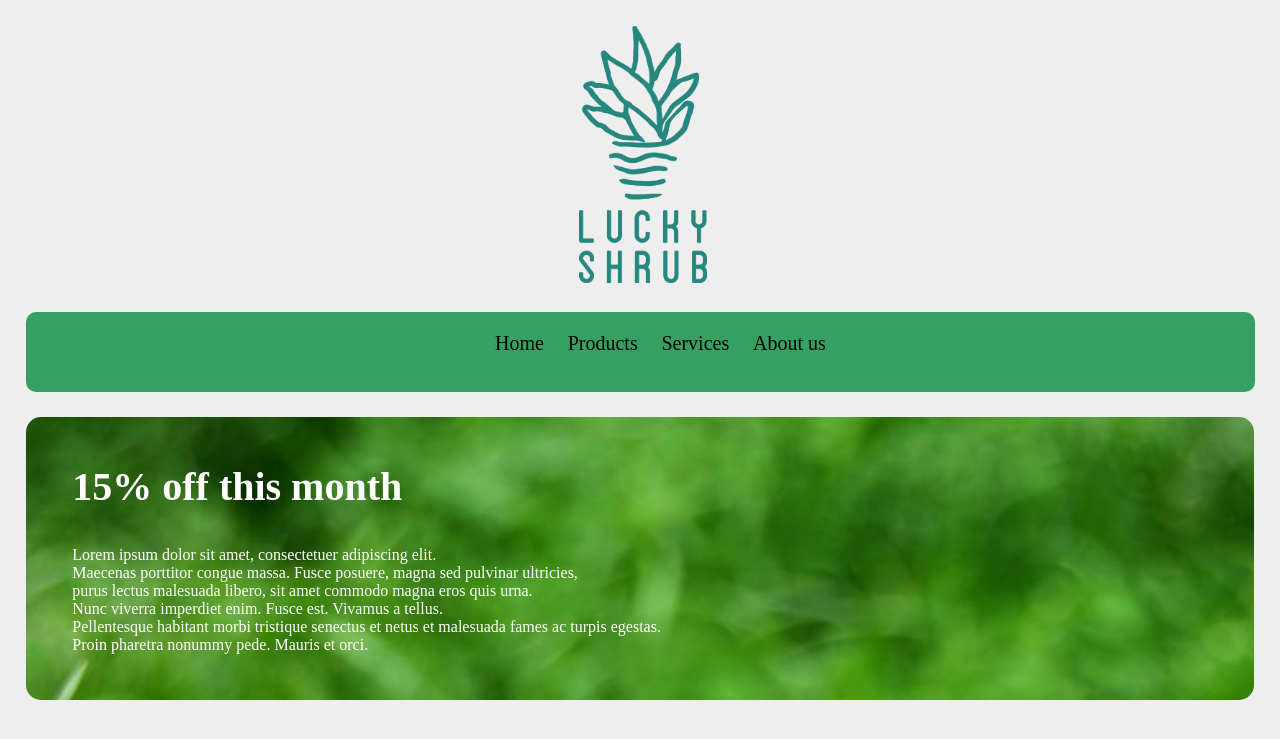
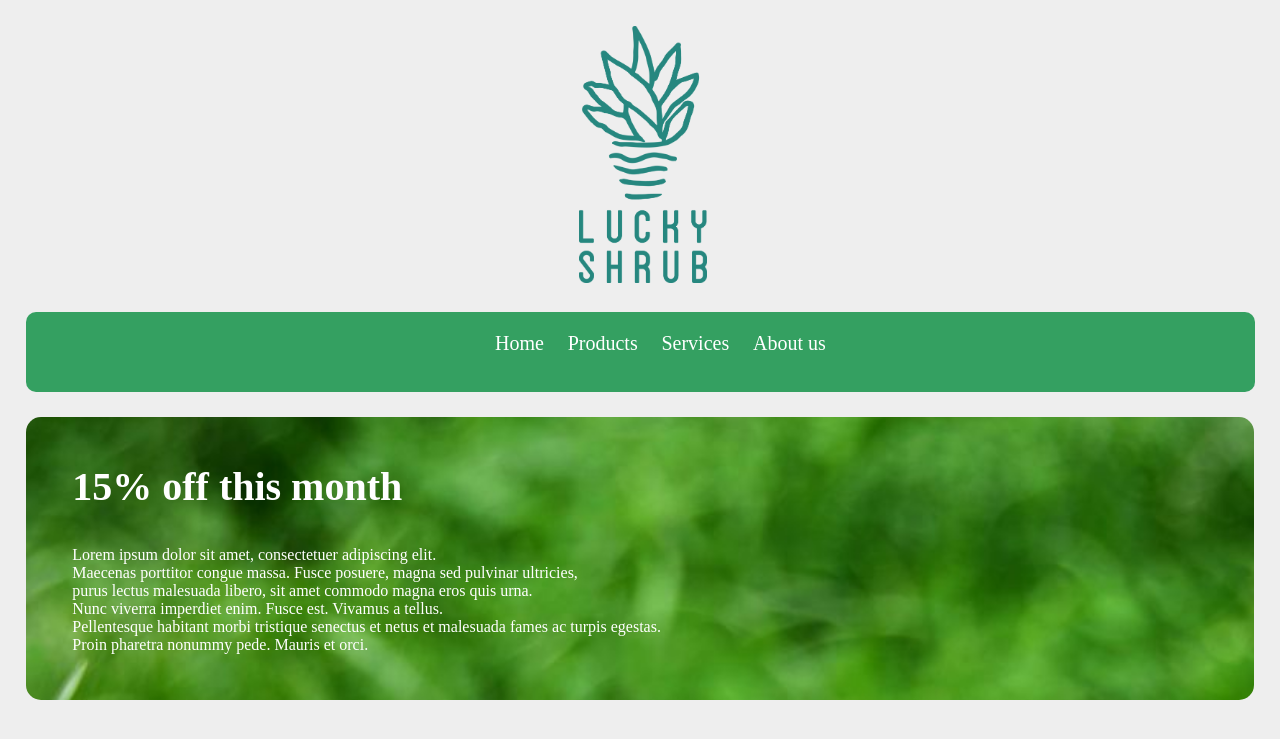
Before and after one commit to DarffourJoshua/Coursera_Front-End, a plain HTML site: page htmlProject/src/index.html in a window 1280 px wide. Shown: the top 739 px of the page. Drawn offline with Linux system fonts and the light colour scheme.

Commit message:
changes the theme of the webpage and improved UI/UX

```diff
--- a/htmlProject/src/styles.css
+++ b/htmlProject/src/styles.css
@@ -26,8 +26,8 @@ nav .nav-ul {
     font-size: 20px;
 }
 
-nav a {
-    color: black;
+nav a, h3, figcaption {
+    color: #fff;
 }
 
 .ul-items {
```
